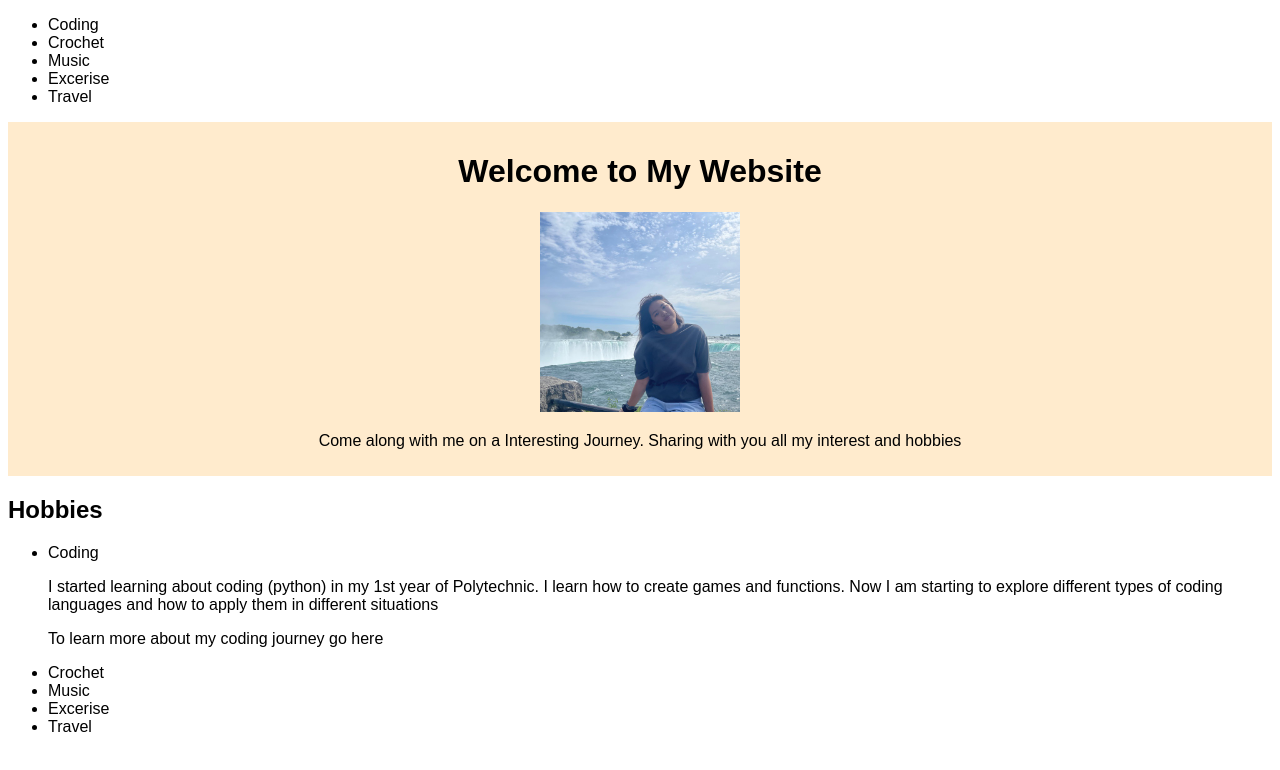
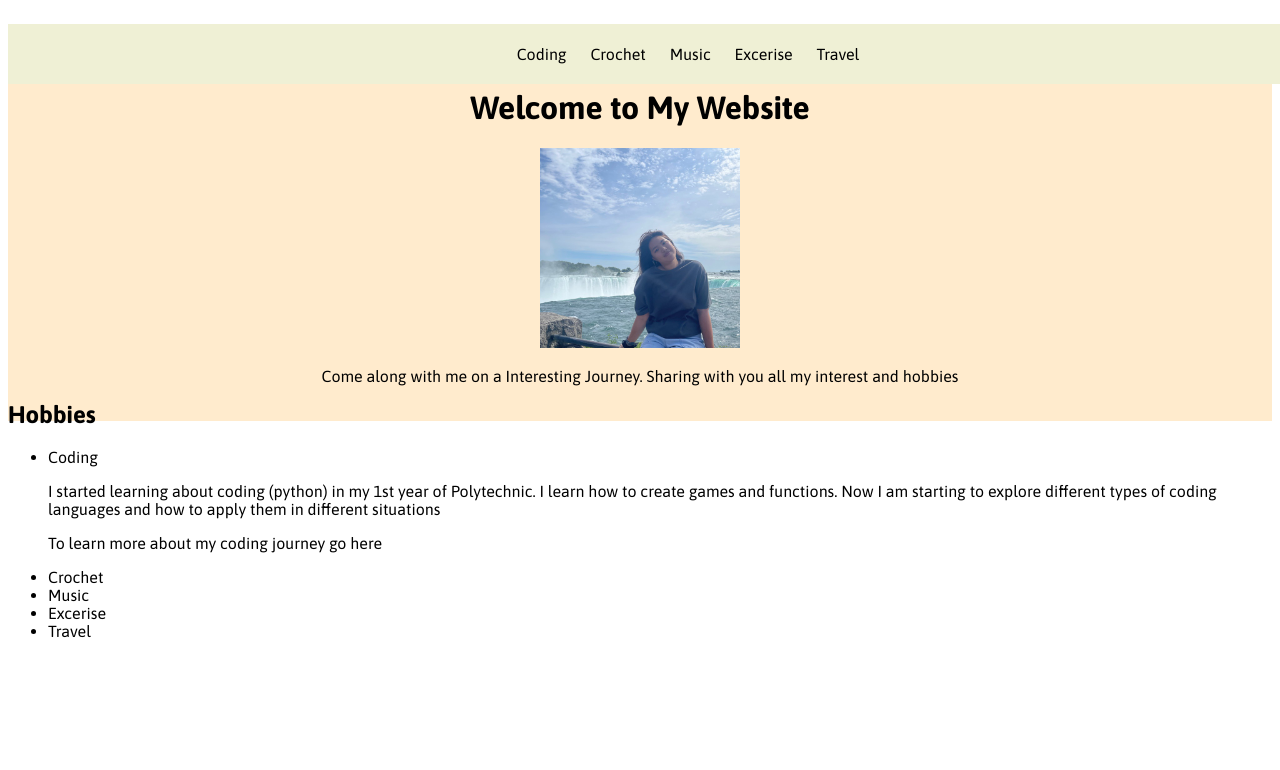
Before and after one commit to TYH-Brenda/tyh-brenda.github.io, a plain HTML site: page index.html in a window 1280 px wide. Drawn offline with Linux system fonts and the light colour scheme.

Commit message:
Update index.css

```diff
--- a/resources/css/index.css
+++ b/resources/css/index.css
@@ -1,16 +1,46 @@
 *{
-    font-family:Arial ;
+    font-family:"Asap",sans-serif;
+    position:relative;
+
 }
+
 
 header{
     background-color: blanchedalmond;
     color:black;
     text-align: center;
-    padding: 10px 0;
-
+    padding: 20px 0;
+    position:relative;
+    top: 40px;
     }
 
 header img{
     height: 200px;
 
 }
+
+.navbar{
+    background-color: #eff0d5;
+    list-style-type: none;
+    position: fixed;
+    text-align:center;
+    width: 100%;
+    height: 60px;
+    align-content: center;
+    float: none;
+    z-index: 1;
+
+
+}
+
+.navbar li{
+    display: inline-block;
+    padding:10px ;
+
+
+}
+
+.navbar li:hover{
+    color: #eff0d5;
+    background-color: #59594e;
+}
```
